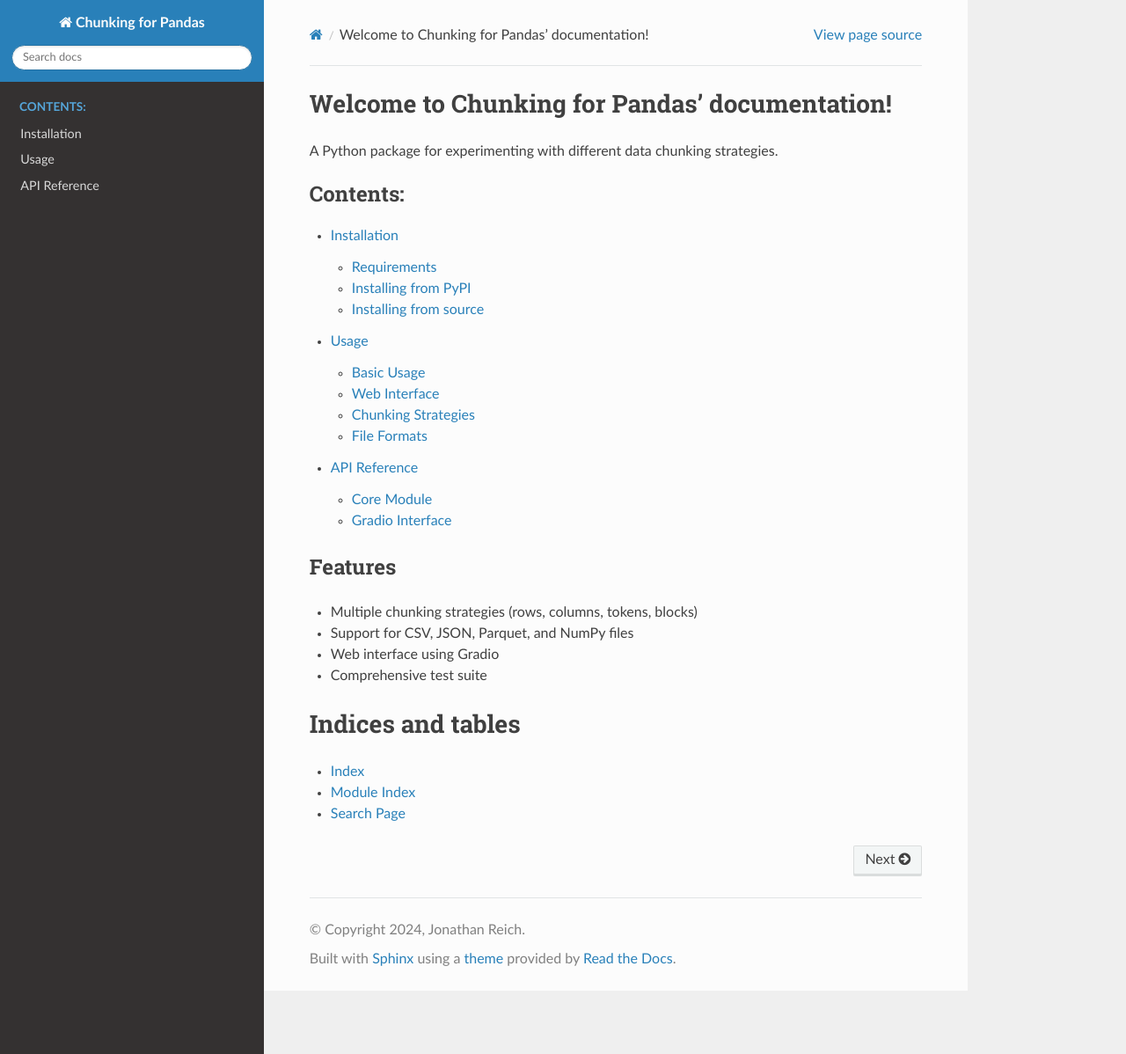
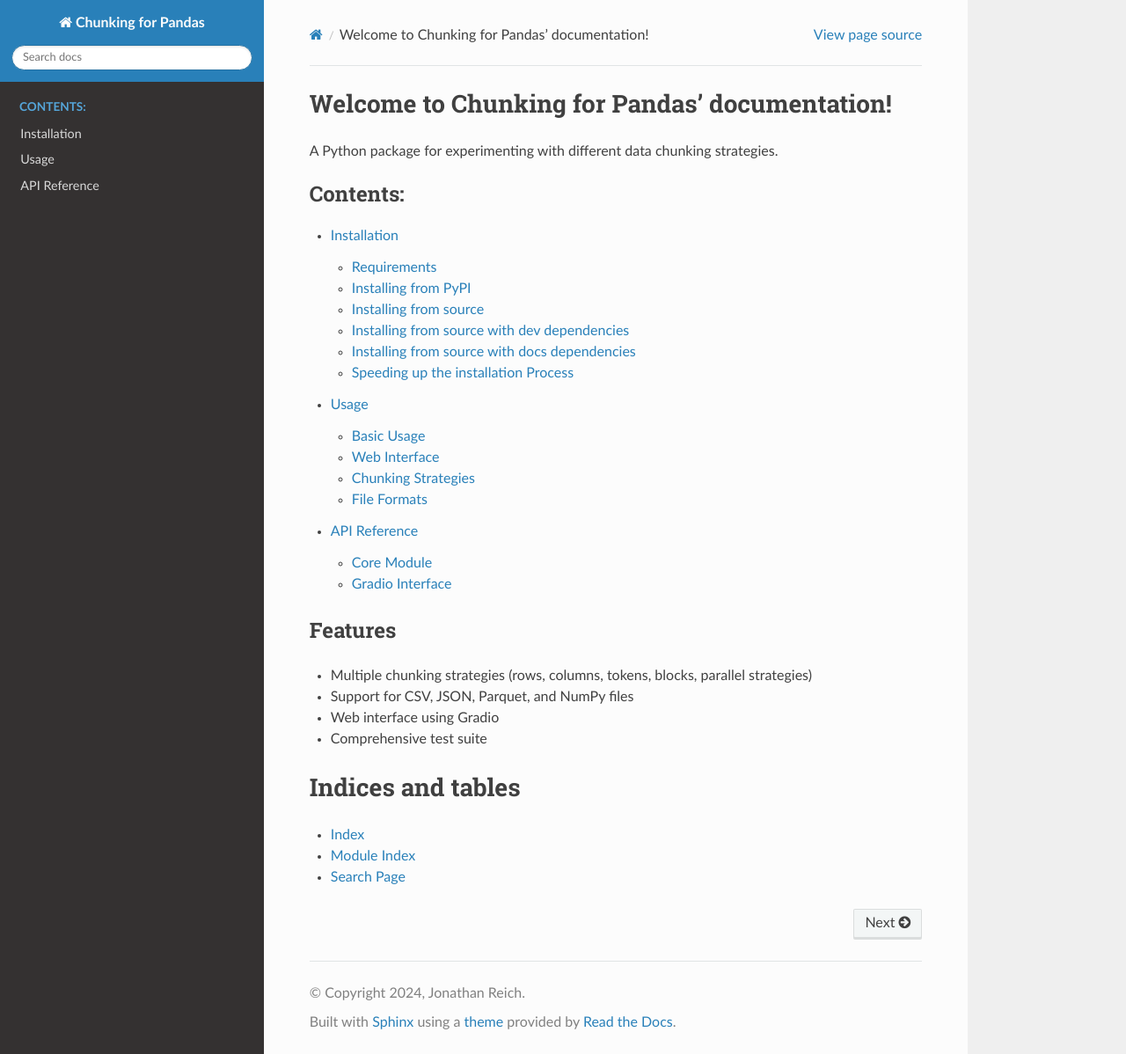
Before and after one commit to JohnnyTeutonic/ChunkingForPandas, a Sphinx documentation site: the page built from docs/source/index.rst, in a window 1280 px wide and 1198 px high. Shown: the whole window at 88% size. Built offline with Sphinx 7.4.7 and the Read the Docs theme 3.1.0, drawn with Linux system fonts in a browser that asks for light colours.

Commit message:
update docs

```diff
--- a/docs/source/index.rst
+++ b/docs/source/index.rst
@@ -19,7 +19,7 @@ A Python package for experimenting with different data chunking strategies.
 Features
 --------
 
-* Multiple chunking strategies (rows, columns, tokens, blocks)
+* Multiple chunking strategies (rows, columns, tokens, blocks, parallel strategies)
 * Support for CSV, JSON, Parquet, and NumPy files
 * Web interface using Gradio
 * Comprehensive test suite
--- a/docs/source/installation.rst
+++ b/docs/source/installation.rst
@@ -1,8 +1,8 @@
 Installation
-===========
+============
 
 Requirements
------------
+------------
 
 * Python 3.10+
 * Gradio
@@ -11,17 +11,38 @@ Requirements
 * pytest
 
 Installing from PyPI
-------------------
+--------------------
 
 .. code-block:: bash
 
    pip install chunking-pandas
 
 Installing from source
---------------------
+----------------------
 
 .. code-block:: bash
 
    git clone https://github.com/JohnnyTeutonic/ChunkingForPandas.git
    cd chunking-experiment
    pip install -e .
+
+Installing from source with dev dependencies
+--------------------------------------------
+
+.. code-block:: bash
+
+   pip install -e ".[dev]"
+
+Installing from source with docs dependencies
+----------------------------------------------
+
+.. code-block:: bash
+
+   pip install -e ".[docs]"
+
+Speeding up the installation Process
+------------------------------------
+
+.. code-block:: bash
+   pip install uv
+   uv pip install -e .
--- a/docs/source/usage.rst
+++ b/docs/source/usage.rst
@@ -35,6 +35,8 @@ The package supports several chunking strategies:
 * **columns**: Split data by columns
 * **tokens**: Split data by approximate token count
 * **blocks**: Split data into block matrices (for 2D data)
+* **parallel rows**: Split data by parallel strategies
+* **parallel columns**: Split data by parallel strategies
 * **none**: Keep data as single chunk
 
 File Formats
```
Also changed, not shown: 15 other files.
